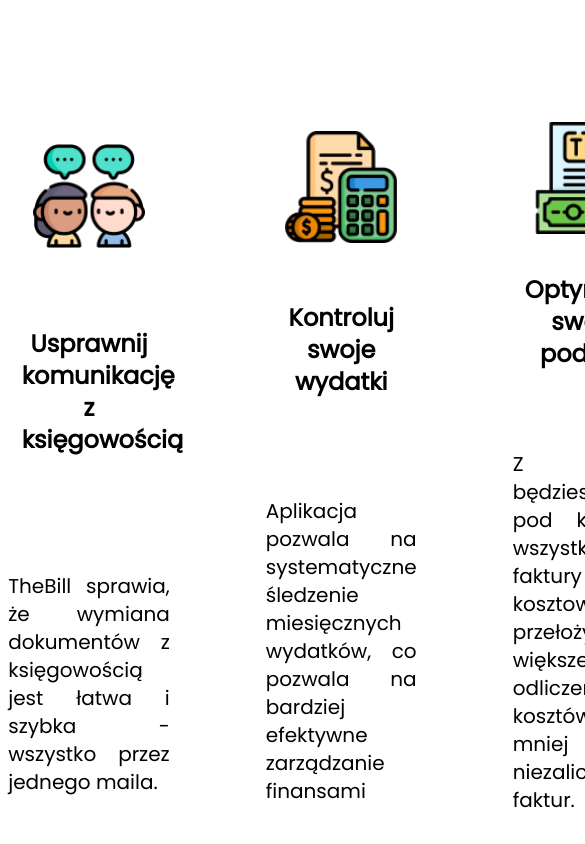
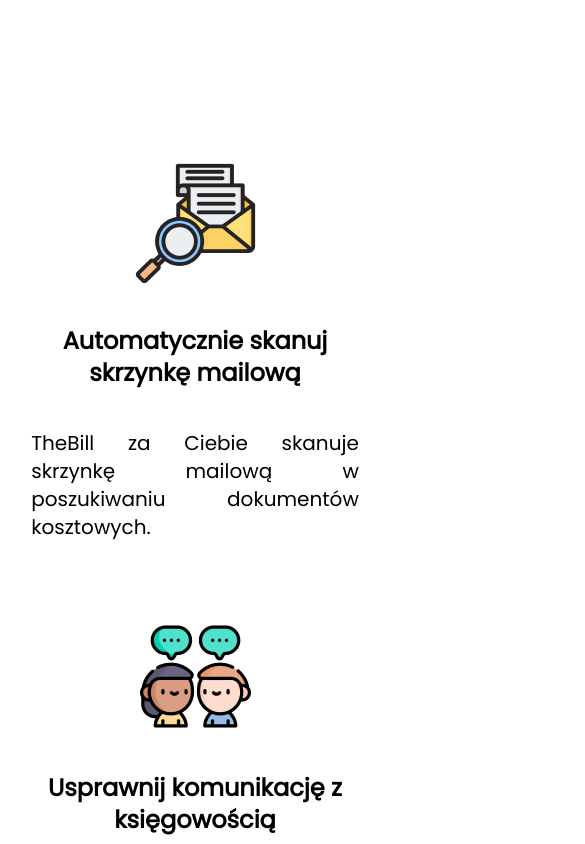
Before and after one commit to Tommy3DE/TheBill, a React (Vite) app: page / in a window 390 px wide. Shown: the part 1840-2684 px from the top of the page, 585 px wide, since content can reach past the window. Built offline with nearby package versions, Linux system fonts and the light colour scheme.

Commit message:
changes to RWD for home pt1

```diff
--- a/src/layout/pages/Cennik/PricingOptions.tsx
+++ b/src/layout/pages/Cennik/PricingOptions.tsx
@@ -1,4 +1,3 @@
-import React from "react";
 import { FaCheckCircle } from "react-icons/fa";
 import bida from "../../../assets/pricing/bida.png";
 import fab from "../../../assets/pricing/fab.png";
--- a/src/layout/pages/Home/BasicInfo.tsx
+++ b/src/layout/pages/Home/BasicInfo.tsx
@@ -28,12 +28,13 @@ const BasicInfo = () => {
             Z naszą aplikacją możliwe jest zautomatyzowanie komunikacji z działem księgowym.  Aplikacja poprzez skanowanie skrzynki mailowej w poszukiwaniu załączników PDF, oszczędza czas i eliminuje ryzyko pominięcia dokumentów.
             </p>
         </div>
-        <div className="mt-32 flex flex-row justify-center">
+        <div className="mt-32 flex lg:flex-row flex-col justify-center">
             {infoTiles.map((tile)=>(
-                <div className="w-[270px] mx-12 flex justify-around flex-col items-center" key={tile.id}>
-                    <img src={tile.pic} alt={tile.pic} className=' w-28 h-28 mx-auto mb-10'/>
-                    <h1 className='text-2xl font-bold text-center w-10/12'>{tile.title}</h1>
-                    <p className='mt-20 text-justify text-xl'>{tile.text}</p>
+
+                <div className="lg:w-[270px] lg:mx-12 flex justify-around flex-col items-center py-10" key={tile.id}>
+                    <img src={tile.pic} alt={tile.pic} className='lg:w-28 lg:h-28 mx-auto lg:mb-10'/>
+                    <h1 className='text-2xl font-bold text-center lg:w-10/12 my-10'>{tile.title}</h1>
+                    <p className='lg:mt-20 text-justify text-xl'>{tile.text}</p>
                 </div>
             )) }
         </div>
--- a/src/layout/pages/Home/FAQ.tsx
+++ b/src/layout/pages/Home/FAQ.tsx
@@ -1,12 +1,15 @@
+import { Link } from "react-router-dom";
 import faq from "../../../assets/icons/faq.png";
 const FAQ = () => {
   return (
     <section className="mt-20 items-center mx-[8%] font-poppins mb-32">
       <h1 className="text-start text-4xl font-bold my-10">Masz pytanie?</h1>
+      <Link to="/pomoc?item=0">
       <button className="w-1/2 rounded-lg p-5 bg-gray-400 flex flex-row items-center hover:bg-gray-300">
         <img src={faq} alt="faq arrow" className="text-black" />
         <h1 className="text-4xl text-black ml-10 font-extrabold ">FAQ</h1>
       </button>
+      </Link>
     </section>
   );
 };
--- a/src/layout/pages/Pomoc.tsx
+++ b/src/layout/pages/Pomoc.tsx
@@ -1,3 +1,5 @@
+import { useLocation } from 'react-router-dom';
+import { useEffect } from 'react';
 import Navbar from "../Navbar";
 import airplane from "../../assets/icons/airplane.jpg";
 import catHelp from "../../assets/catHelp.jpg";
@@ -6,6 +8,18 @@ import Address from "./Pomoc/Address";
 import Footer from "../Footer";
 
 const Pomoc = () => {
+  const location = useLocation();
+
+  useEffect(() => {
+    const searchParams = new URLSearchParams(location.search);
+    const itemId = searchParams.get('item');
+    if (itemId) {
+      const element = document.getElementById(`accordion-item-${itemId}`);
+      if (element) {
+        element.scrollIntoView({ behavior: 'smooth' });
+      }
+    }
+  }, [location]);
   return (
     <>
       <Navbar />
@@ -22,7 +36,7 @@ const Pomoc = () => {
         <div className=" h-auto w-full">
           <div className="mx-[12%]">
             <div className="flex flex-col mt-14">
-              <div className="flex items-center ml-[13%]">
+              <div className="flex items-center ml-[10%]">
                 <img src={airplane} alt="airplane" />
                 <h2 className="font-poppins text-4xl font-extrabold ml-5">
                   Formularz kontaktowy
--- a/src/layout/pages/Pomoc/FAQ.tsx
+++ b/src/layout/pages/Pomoc/FAQ.tsx
@@ -23,7 +23,7 @@ const FAQ = () => {
   return (
     <Accordion className='' transition transitionTimeout={1000}>
         {accTiles.map((tile)=>(
-            <AccordionItem header={tile.title} key={tile.id} className='text-3xl border-2 text-start p-4 w-1/2 mx-auto my-2 font-extrabold'>
+            <AccordionItem header={tile.title} key={tile.id} id={`accordion-item-${tile.id}`} className='text-3xl border-2 text-start p-4 w-1/2 mx-auto my-2 font-extrabold'>
             <p className='text-lg font-normal pt-4'>{tile.text}</p>
           </AccordionItem>
         ))}
@@ -32,4 +32,5 @@ const FAQ = () => {
   )
 }
 
+// eslint-disable-next-line react-refresh/only-export-components
 export default FAQ
```
